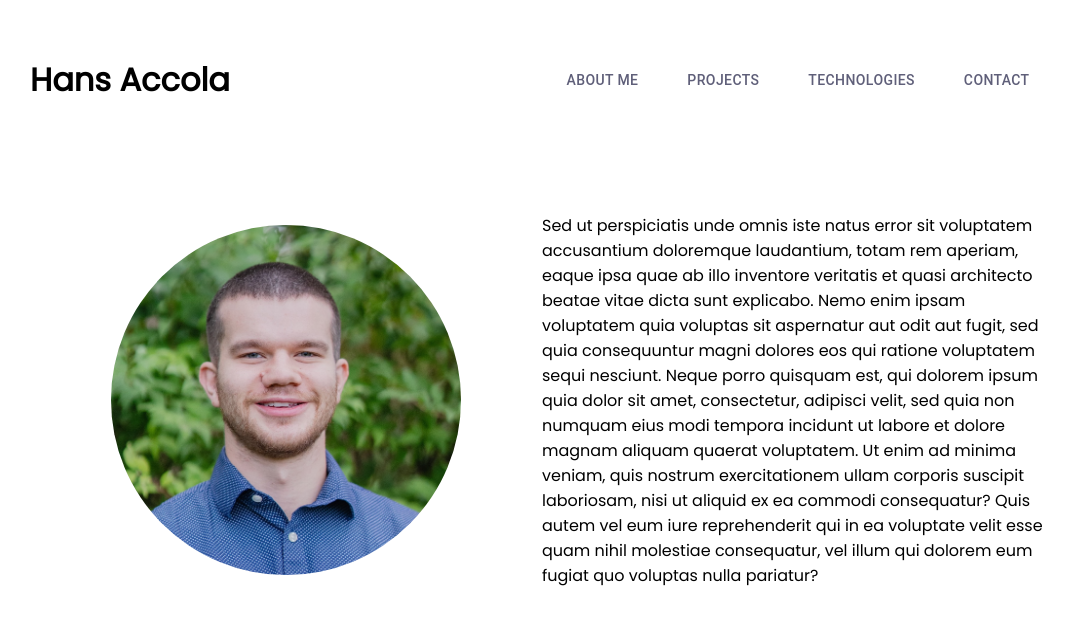
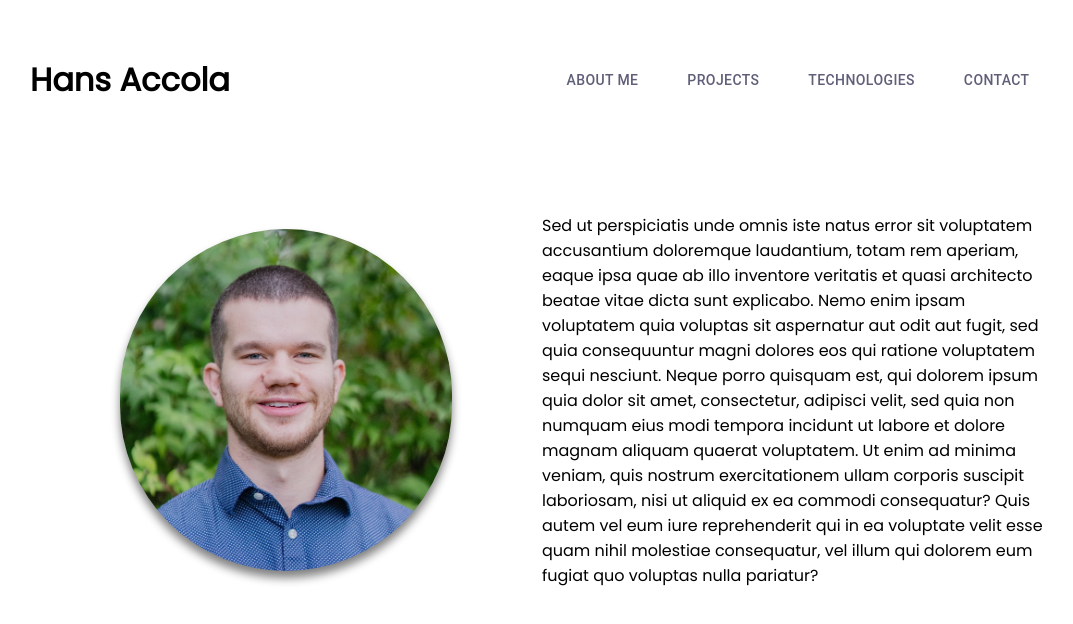
Before and after one commit to iHansy/responsive-portfolio, a React (Create React App) app: page / in a window 1280 px wide. Shown: the top 624 px of the page, without its empty margins (98-1171 px from the left). Built offline with nearby package versions, Linux system fonts and the light colour scheme.

Commit message:
added animation and shadow to img

```diff
--- a/src/App.css
+++ b/src/App.css
@@ -3,6 +3,7 @@
   padding: 0px;
   box-sizing: border-box;
 }
+
 
 .app {
   font-family: 'Poppins', sans-serif;
@@ -56,9 +57,24 @@
 }
 
 .aboutme-img {
-  border-radius: 20em;
+  border-radius: 20rem;
+  height: 65%;
+  width: 65%;
+  animation: drop 2s ease;
+  filter: drop-shadow(0px 7px 5px gray);
 }
 
 .aboutme-description {
   flex: 1;
 }
+
+@keyframes drop {
+  0% {
+    opacity: 0;
+    transform: translateY(-80px);
+  }
+  100% {
+    opacity: 1;
+    transform: translateY(0px);
+  }
+}
--- a/src/components/AboutMe.js
+++ b/src/components/AboutMe.js
@@ -8,7 +8,7 @@ function AboutMe(props) {
     return (
         <div className="aboutme-container">
             <div className="aboutme-img-container">
-                <img className="aboutme-img" src="headshot-4.jpg" alt="Headshot of Hans Accola" width="350" height="350"></img>
+                <img className="aboutme-img" src="headshot-4.jpg" alt="Headshot of Hans Accola"></img>
             </div>
             <div className="aboutme-description">
                 <p>Sed ut perspiciatis unde omnis iste natus error sit voluptatem accusantium doloremque laudantium, totam rem aperiam, eaque ipsa quae ab illo inventore veritatis et quasi architecto beatae vitae dicta sunt explicabo. Nemo enim ipsam voluptatem quia voluptas sit aspernatur aut odit aut fugit, sed quia consequuntur magni dolores eos qui ratione voluptatem sequi nesciunt. Neque porro quisquam est, qui dolorem ipsum quia dolor sit amet, consectetur, adipisci velit, sed quia non numquam eius modi tempora incidunt ut labore et dolore magnam aliquam quaerat voluptatem. Ut enim ad minima veniam, quis nostrum exercitationem ullam corporis suscipit laboriosam, nisi ut aliquid ex ea commodi consequatur? Quis autem vel eum iure reprehenderit qui in ea voluptate velit esse quam nihil molestiae consequatur, vel illum qui dolorem eum fugiat quo voluptas nulla pariatur?</p>
```
Also changed, not shown: 1 other file (tests, documents, lock files or other folders).
